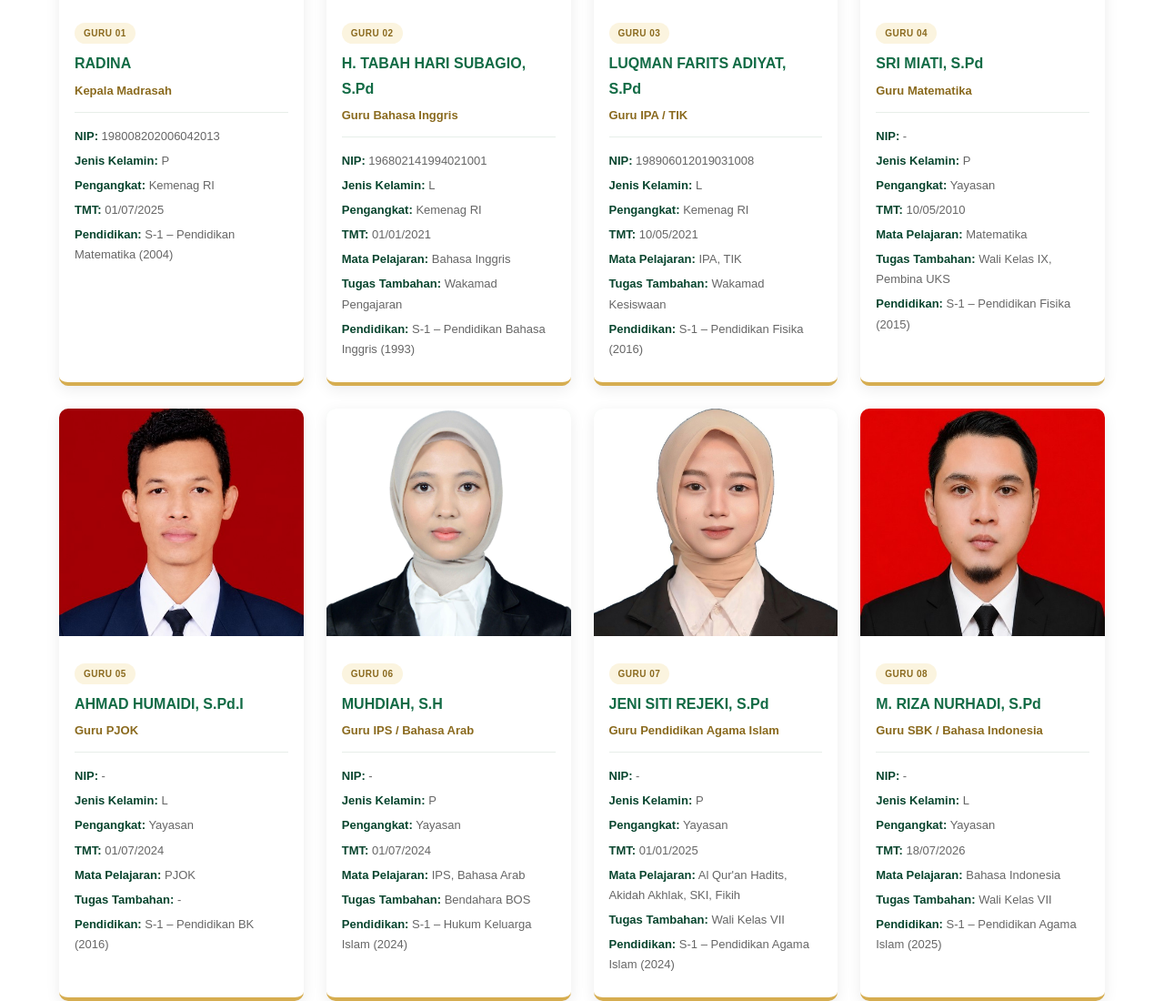
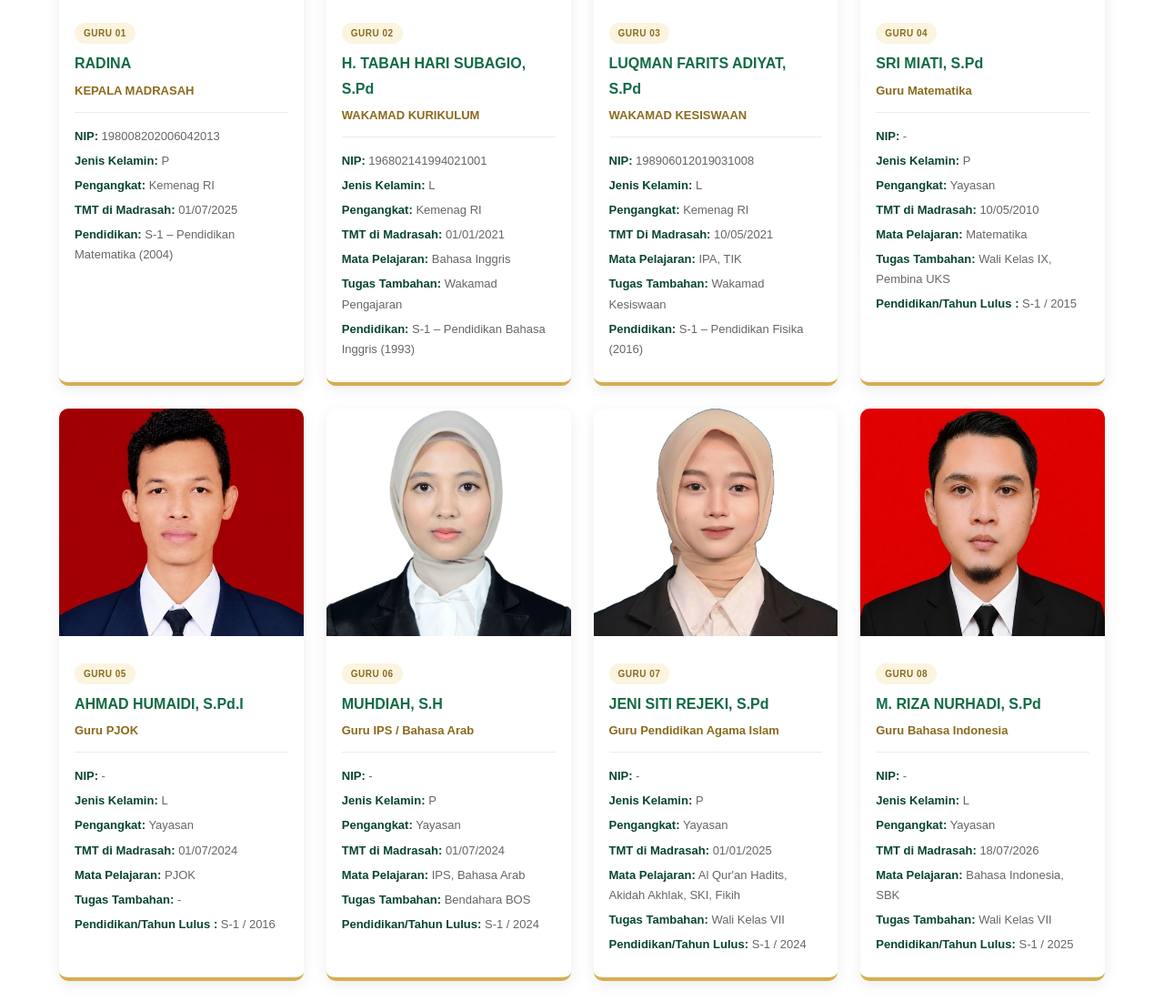
Before and after one commit to mtsfathuljannah-pky/mtsfathuljannah-pky.github.io, a plain HTML site: page tenaga-pendidik.html in a window 1280 px wide. Shown: the part 594-1694 px from the top of the page at 91% size. Drawn offline with Linux system fonts and the light colour scheme.

Commit message:
Update tenaga-pendidik.html

```diff
--- a/tenaga-pendidik.html
+++ b/tenaga-pendidik.html
@@ -442,12 +442,12 @@ footer a:hover {
         <div class="teacher-info">
           <span class="teacher-number">GURU 01</span>
           <h3>RADINA</h3>
-          <p class="teacher-role">Kepala Madrasah</p>
+          <p class="teacher-role">KEPALA MADRASAH</p>
           <div class="teacher-details">
             <p><strong>NIP:</strong> 198008202006042013</p>
             <p><strong>Jenis Kelamin:</strong> P</p>
             <p><strong>Pengangkat:</strong> Kemenag RI</p>
-            <p><strong>TMT:</strong> 01/07/2025</p>
+            <p><strong>TMT di Madrasah:</strong> 01/07/2025</p>
             <p><strong>Pendidikan:</strong> S-1 – Pendidikan Matematika (2004)</p>
           </div>
         </div>
@@ -457,12 +457,12 @@ footer a:hover {
         <div class="teacher-info">
           <span class="teacher-number">GURU 02</span>
           <h3>H. TABAH HARI SUBAGIO, S.Pd</h3>
-          <p class="teacher-role">Guru Bahasa Inggris</p>
+          <p class="teacher-role">WAKAMAD KURIKULUM</p>
           <div class="teacher-details">
             <p><strong>NIP:</strong> 196802141994021001</p>
             <p><strong>Jenis Kelamin:</strong> L</p>
             <p><strong>Pengangkat:</strong> Kemenag RI</p>
-            <p><strong>TMT:</strong> 01/01/2021</p>
+            <p><strong>TMT di Madrasah:</strong> 01/01/2021</p>
             <p><strong>Mata Pelajaran:</strong> Bahasa Inggris</p>
             <p><strong>Tugas Tambahan:</strong> Wakamad Pengajaran</p>
             <p><strong>Pendidikan:</strong> S-1 – Pendidikan Bahasa Inggris (1993)</p>
@@ -474,12 +474,12 @@ footer a:hover {
         <div class="teacher-info">
           <span class="teacher-number">GURU 03</span>
           <h3>LUQMAN FARITS ADIYAT, S.Pd</h3>
-          <p class="teacher-role">Guru IPA / TIK</p>
+          <p class="teacher-role">WAKAMAD KESISWAAN</p>
           <div class="teacher-details">
             <p><strong>NIP:</strong> 198906012019031008</p>
             <p><strong>Jenis Kelamin:</strong> L</p>
             <p><strong>Pengangkat:</strong> Kemenag RI</p>
-            <p><strong>TMT:</strong> 10/05/2021</p>
+            <p><strong>TMT Di Madrasah:</strong> 10/05/2021</p>
             <p><strong>Mata Pelajaran:</strong> IPA, TIK</p>
             <p><strong>Tugas Tambahan:</strong> Wakamad Kesiswaan</p>
             <p><strong>Pendidikan:</strong> S-1 – Pendidikan Fisika (2016)</p>
@@ -496,10 +496,10 @@ footer a:hover {
             <p><strong>NIP:</strong> -</p>
             <p><strong>Jenis Kelamin:</strong> P</p>
             <p><strong>Pengangkat:</strong> Yayasan</p>
-            <p><strong>TMT:</strong> 10/05/2010</p>
+            <p><strong>TMT di Madrasah:</strong> 10/05/2010</p>
             <p><strong>Mata Pelajaran:</strong> Matematika</p>
             <p><strong>Tugas Tambahan:</strong> Wali Kelas IX, Pembina UKS</p>
-            <p><strong>Pendidikan:</strong> S-1 – Pendidikan Fisika (2015)</p>
+            <p><strong>Pendidikan/Tahun Lulus :</strong> S-1 / 2015</p>
           </div>
         </div>
       </article>
@@ -513,10 +513,10 @@ footer a:hover {
             <p><strong>NIP:</strong> -</p>
             <p><strong>Jenis Kelamin:</strong> L</p>
             <p><strong>Pengangkat:</strong> Yayasan</p>
-            <p><strong>TMT:</strong> 01/07/2024</p>
+            <p><strong>TMT di Madrasah:</strong> 01/07/2024</p>
             <p><strong>Mata Pelajaran:</strong> PJOK</p>
             <p><strong>Tugas Tambahan:</strong> -</p>
-            <p><strong>Pendidikan:</strong> S-1 – Pendidikan BK (2016)</p>
+            <p><strong>Pendidikan/Tahun Lulus :</strong> S-1 / 2016</p>
           </div>
         </div>
       </article>
@@ -530,10 +530,10 @@ footer a:hover {
             <p><strong>NIP:</strong> -</p>
             <p><strong>Jenis Kelamin:</strong> P</p>
             <p><strong>Pengangkat:</strong> Yayasan</p>
-            <p><strong>TMT:</strong> 01/07/2024</p>
+            <p><strong>TMT di Madrasah:</strong> 01/07/2024</p>
             <p><strong>Mata Pelajaran:</strong> IPS, Bahasa Arab</p>
             <p><strong>Tugas Tambahan:</strong> Bendahara BOS</p>
-            <p><strong>Pendidikan:</strong> S-1 – Hukum Keluarga Islam (2024)</p>
+            <p><strong>Pendidikan/Tahun Lulus:</strong> S-1 / 2024</p>
           </div>
         </div>
       </article>
@@ -547,10 +547,10 @@ footer a:hover {
             <p><strong>NIP:</strong> -</p>
             <p><strong>Jenis Kelamin:</strong> P</p>
             <p><strong>Pengangkat:</strong> Yayasan</p>
-            <p><strong>TMT:</strong> 01/01/2025</p>
+            <p><strong>TMT di Madrasah:</strong> 01/01/2025</p>
             <p><strong>Mata Pelajaran:</strong> Al Qur'an Hadits, Akidah Akhlak, SKI, Fikih</p>
             <p><strong>Tugas Tambahan:</strong> Wali Kelas VII</p>
-            <p><strong>Pendidikan:</strong> S-1 – Pendidikan Agama Islam (2024)</p>
+            <p><strong>Pendidikan/Tahun Lulus:</strong> S-1 / 2024 </p>
           </div>
         </div>
       </article>
@@ -559,15 +559,15 @@ footer a:hover {
         <div class="teacher-info">
           <span class="teacher-number">GURU 08</span>
           <h3>M. RIZA NURHADI, S.Pd</h3>
-          <p class="teacher-role">Guru SBK / Bahasa Indonesia</p>
+          <p class="teacher-role">Guru Bahasa Indonesia</p>
           <div class="teacher-details">
             <p><strong>NIP:</strong> -</p>
             <p><strong>Jenis Kelamin:</strong> L</p>
             <p><strong>Pengangkat:</strong> Yayasan</p>
-            <p><strong>TMT:</strong> 18/07/2026</p>
-            <p><strong>Mata Pelajaran:</strong> Bahasa Indonesia</p>
+            <p><strong>TMT di Madrasah:</strong> 18/07/2026</p>
+            <p><strong>Mata Pelajaran:</strong> Bahasa Indonesia, SBK</p>
             <p><strong>Tugas Tambahan:</strong> Wali Kelas VII</p>
-            <p><strong>Pendidikan:</strong> S-1 – Pendidikan Agama Islam (2025)</p>
+            <p><strong>Pendidikan/Tahun Lulus:</strong> S-1 / 2025</p>
           </div>
         </div>
       </article>
```
